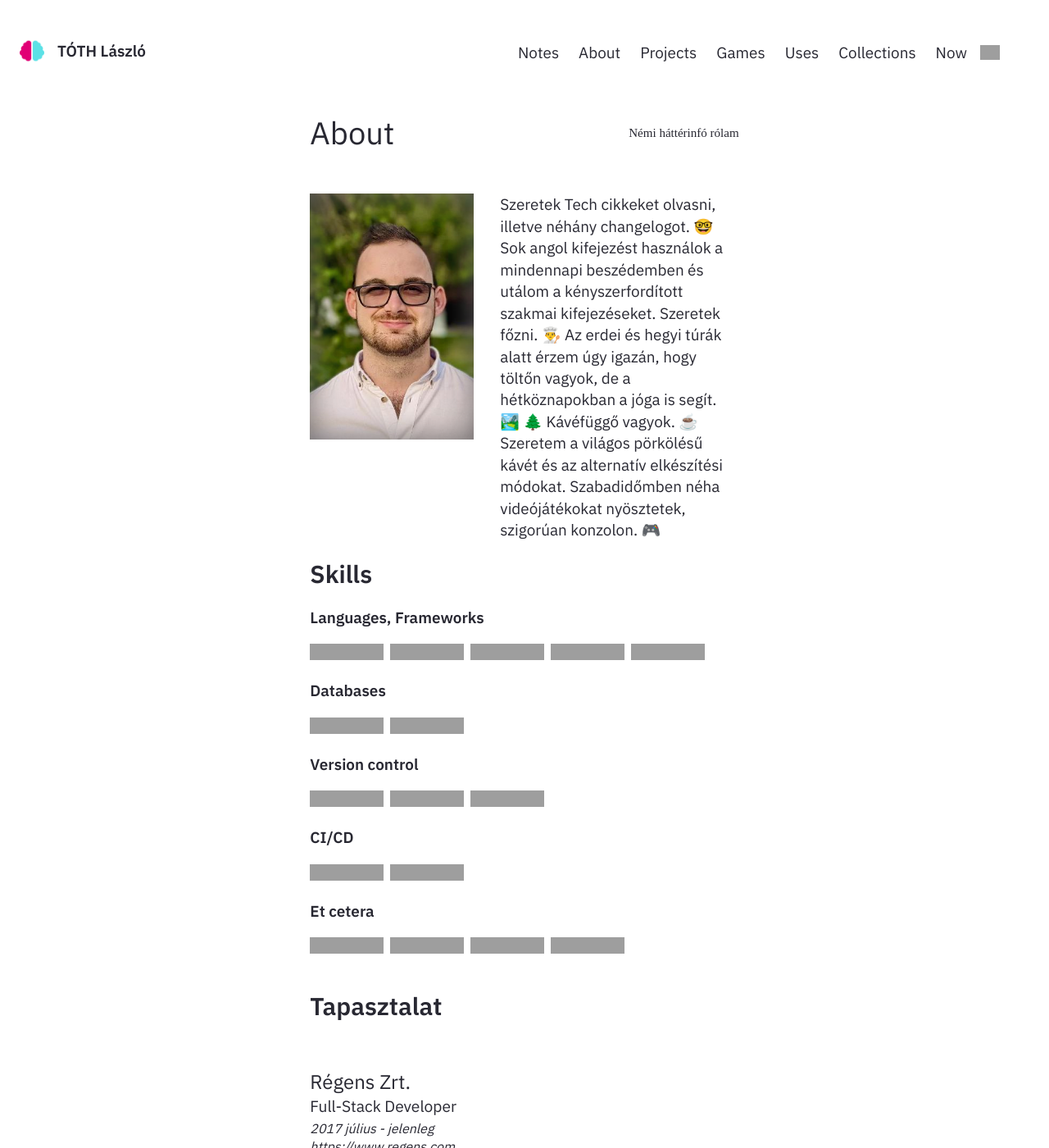
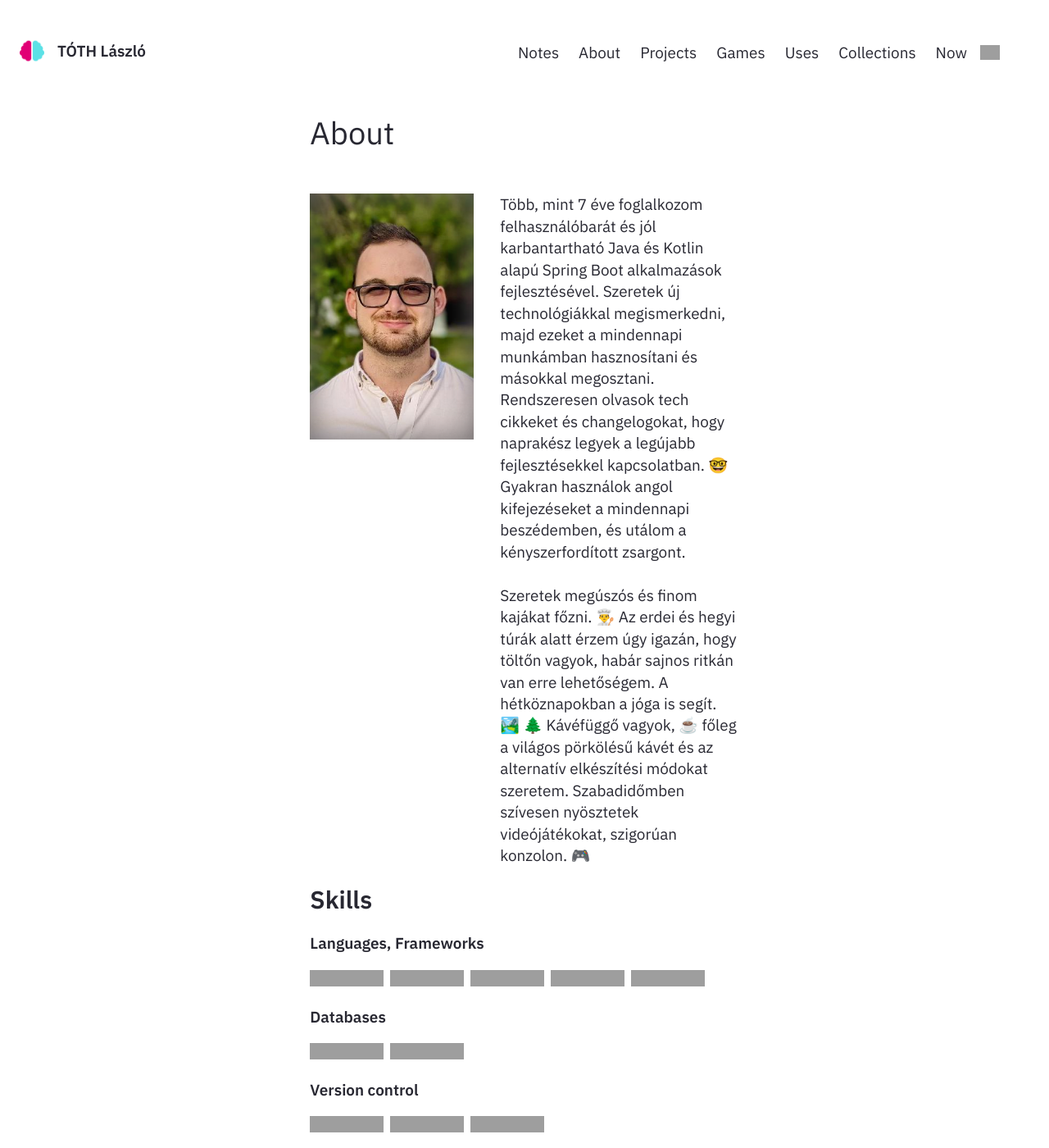
Before and after one commit to tothlp/tothlp.github.io, a Jekyll site: the page built from pages/about.md, in a window 1280 px wide and 1400 px high, cut to the strip 0-1400 px from the top of the window. Shown: the whole strip at 82% size. Built offline with Jekyll 4.4.1, drawn with Linux system fonts in a browser that asks for light colours; nearby versions of some CDN libraries; grey boxes are pictures that could not be loaded.

Commit message:
feat: update gear list and enhance personal descriptions in various sections

```diff
--- a/pages/about.md
+++ b/pages/about.md
@@ -1,7 +1,7 @@
 ---
 title: About
 content-type: static
-description: Némi háttérinfó rólam
+description:
 permalink: /about
 layout: Post
 ---
@@ -10,12 +10,18 @@ layout: Post
 
 <div class="profile-img" style="background-image: url({{ site.about_profile_image | relative_url }})"></div>
 <div class="about-text">
-Szeretek Tech cikkeket olvasni, illetve néhány changelogot. 🤓
-Sok angol kifejezést használok a mindennapi beszédemben és utálom a kényszerfordított szakmai kifejezéseket.
-Szeretek főzni. 👨‍🍳
-Az erdei és hegyi túrák alatt érzem úgy igazán, hogy töltőn vagyok, de a hétköznapokban a jóga is segít. 🏞️ 🌲
-Kávéfüggő vagyok. ☕️ Szeretem a világos pörkölésű kávét és az alternatív elkészítési módokat.
-Szabadidőmben néha videójátékokat nyösztetek, szigorúan konzolon. 🎮
+Több, mint 7 éve foglalkozom felhasználóbarát és jól karbantartható Java és Kotlin alapú Spring Boot alkalmazások fejlesztésével.
+Szeretek új technológiákkal megismerkedni, majd ezeket a mindennapi munkámban hasznosítani és másokkal megosztani.
+
+Rendszeresen olvasok tech cikkeket és changelogokat, hogy naprakész legyek a legújabb fejlesztésekkel kapcsolatban. 🤓
+Gyakran használok angol kifejezéseket a mindennapi beszédemben, és utálom a kényszerfordított zsargont.
+<br><br>
+
+Szeretek megúszós és finom kajákat főzni. 👨‍🍳
+Az erdei és hegyi túrák alatt érzem úgy igazán, hogy töltőn vagyok, habár sajnos ritkán van erre lehetőségem.
+A hétköznapokban a jóga is segít. 🏞️ 🌲
+Kávéfüggő vagyok, ☕️ főleg a világos pörkölésű kávét és az alternatív elkészítési módokat szeretem.
+Szabadidőmben szívesen nyösztetek videójátékokat, szigorúan konzolon. 🎮
 </div>
 </div>
 
```
Also changed, not shown: _data/gear.yml (+8 -2 lines), _includes/Homepage.html (+6 -3 lines), _notes/lists/uses.md (+1 -1 lines), pages/Now.md (+24 -3 lines).
